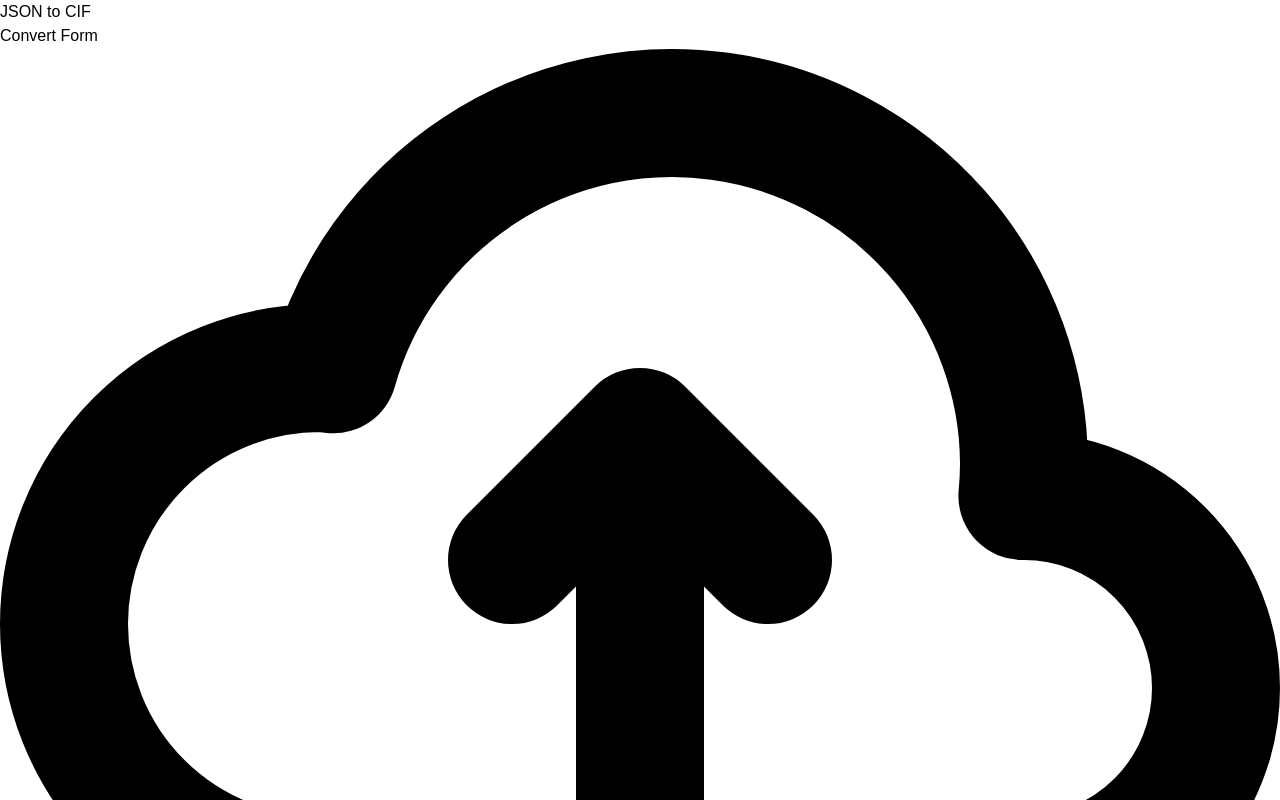
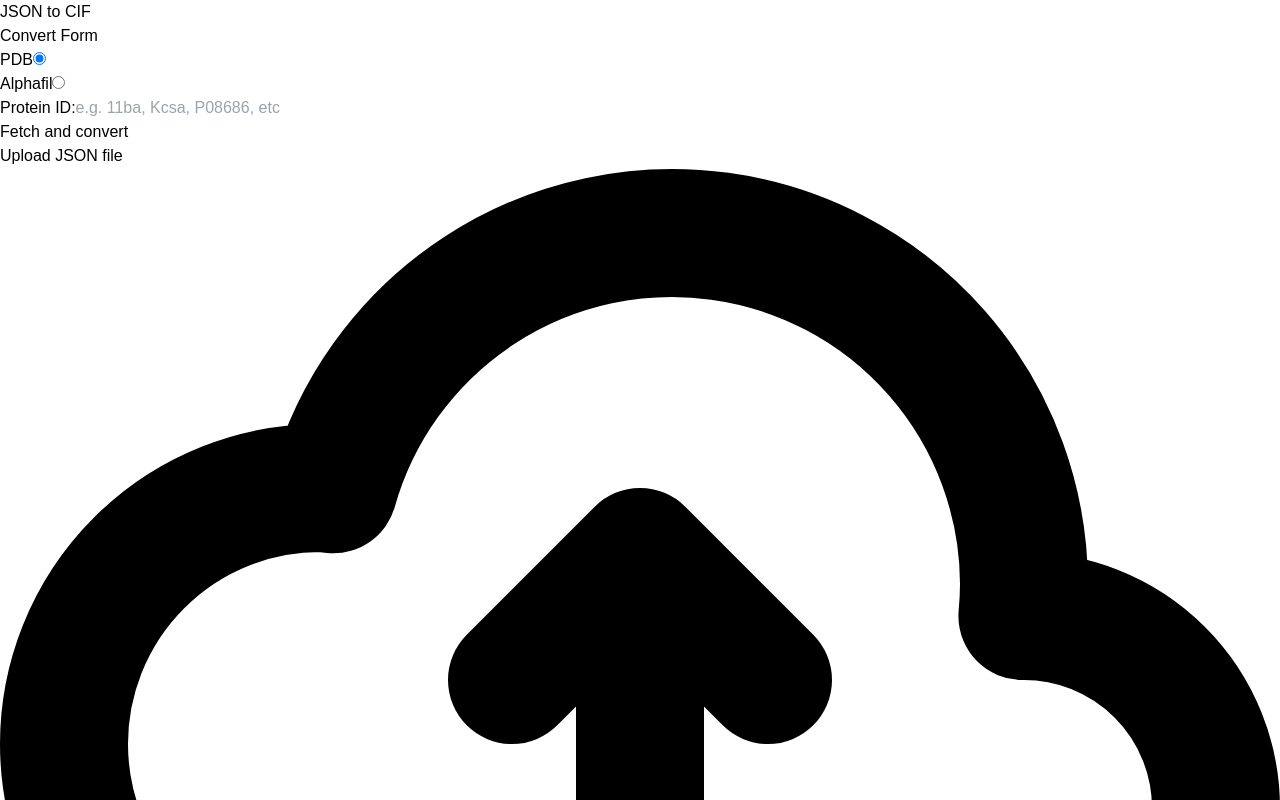
Before and after one commit to wernad/json2cif, a Next.js app: page / in a window 1280 px wide. Shown: the top 800 px of the page. Built offline with nearby package versions, Linux system fonts and the light colour scheme.

Commit message:
update with wrapper component

```diff
--- a/src/app/page.tsx
+++ b/src/app/page.tsx
@@ -1,10 +1,10 @@
 'use client';
 
-import { ConvertForm } from "@/components/convert-form";
+import { FormsWrapper } from "@/components/forms-wrapper";
 
 const ConvertJSON = () => {
     return <>
-        <ConvertForm />
+        <FormsWrapper />
     </>
 };
 
```
